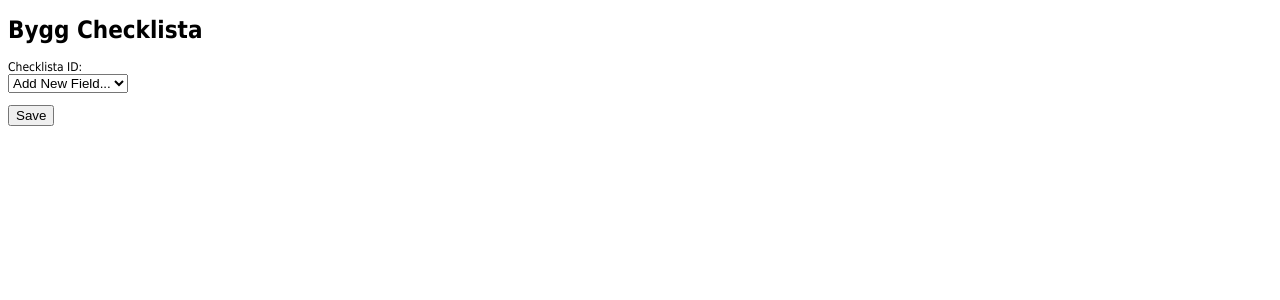
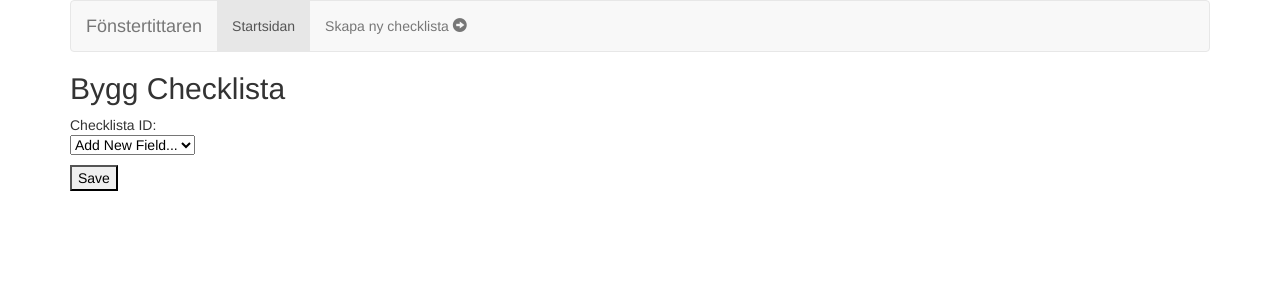
Before and after one commit to anandsato/fonstertitt, a Python web app: template templates/formbuilder.html in a window 1280 px wide. Shown: the top 300 px of the page. Run offline with Jinja, Linux system fonts and the light colour scheme; the template is opened without the code that fills it, so the values that code supplies are empty; some libraries are stand-ins or nearby versions.

Commit message:
added bootstrap css

```diff
--- a/css/jquery.formbuilder.css
+++ b/css/jquery.formbuilder.css
@@ -87,13 +87,17 @@ ul.frmb {
 
 .frm-elements .fields .add-area {
 	position: relative;
-	left: -30px;
+	left: -20px;
 	line-height: 0;
 	margin-top: -13px;
 }
 
 .frm-elements .fields .add-area .add {
 	clear: both;
+}
+
+.add .add_rd {
+	left: 20px;
 }
 
 .frm-elements:after,
--- a/main.py
+++ b/main.py
@@ -53,6 +53,7 @@ class FormComponents(db.Model):
 	caption = db.StringProperty()
 	options = db.StringProperty()
 	form_order = db.IntegerProperty()
+	created = db.DateTimeProperty(auto_now_add = True)
 
 	@classmethod
 	def get_by_form_id(cls,form_id):
--- a/templates/base.html
+++ b/templates/base.html
@@ -4,18 +4,40 @@
     <title>Checklist-appen</title>
     <meta name="viewport" content="width=device-width, initial-scale=1.0">
     <!-- Bootstrap -->
+    <script src="//code.jquery.com/jquery.js"></script>
     <link href="/css/bootstrap.min.css" rel="stylesheet" media="screen">
+    <link href="/css/theme.css" rel="stylesheet">
+        {% block header %}
+
+        {% endblock %}
   </head>
   <body>
-    <!--<div class="container">-->
+    <div class="container">
+            <div class="navbar navbar-default">
+        <div class="navbar-header">
+          <button type="button" class="navbar-toggle" data-toggle="collapse" data-target=".navbar-collapse">
+            <span class="icon-bar"></span>
+          </button>
+          <a class="navbar-brand" href="">Fönstertittaren</a>
+        </div>
+        <div class="navbar-collapse collapse">
+          <ul class="nav navbar-nav">
+            <li class="active"><a href="/forms">Startsidan</a></li>
+            <li><a href="/formbuilder">Skapa ny checklista <span class="glyphicon glyphicon-circle-arrow-right"></span></a></li>
+
+
+          </ul>
+
+        </div><!--/.nav-collapse -->
+      </div>
+
         {% block content %}
 
         {% endblock %}
-
- <!-- </div>-->
+    </div>
 
     <!-- jQuery (necessary for Bootstrap's JavaScript plugins) -->
-    <script src="//code.jquery.com/jquery.js"></script>
+
     <!-- Include all compiled plugins (below), or include individual files as needed -->
     <script src="js/bootstrap.min.js"></script>
   </body>
--- a/templates/formbuilder.html
+++ b/templates/formbuilder.html
@@ -1,15 +1,10 @@
-<!DOCTYPE html>
-<html>
-	<head>
-		<title>jQuery FormBuilder Demo</title>
-		<meta charset="utf-8" />
-		<script src="http://code.jquery.com/jquery-latest.min.js"></script>
+
+{% extends "base.html" %}
+
+	{% block header %}
 		<script src="http://ajax.googleapis.com/ajax/libs/jqueryui/1.10.1/jquery-ui.min.js"></script>
 		<script src="/js/jquery.formbuilder.js"></script>
 		<link href="/css/jquery.formbuilder.css" media="screen" rel="stylesheet" />
-		<style type="text/css">
-			a, body { font-family: "Tahoma", "Verdana", sans-serif; font-size: 12px; }
-		</style>
 		<script>
 			$(function(){
 				var form_id = "{{ form_id }}";
@@ -31,10 +26,11 @@
 				});
 			});
 		</script>
-	</head>
-	<body>
-		<h1>Bygg Checklista</h1>
+	{% endblock %}
+	{% block content %}
+
+		<h2>Bygg Checklista</h2>
 		Checklista ID: <div id="checklist"></div>
 		<div id="my-form-builder"></div>
-	</body>
-</html>
+
+	{% endblock %}
--- a/templates/front.html
+++ b/templates/front.html
@@ -6,8 +6,8 @@
 {% block content %}
 
 
-    <div class="container">
-      <h1>Resultat: Checklista</h1>
+
+    <h1>Resultat: Checklista</h1>
     </div>
       <table class="table table-striped table-bordered">
       <thead>
```
Also changed, not shown: js/jquery.formbuilder.js, 2 other files.
